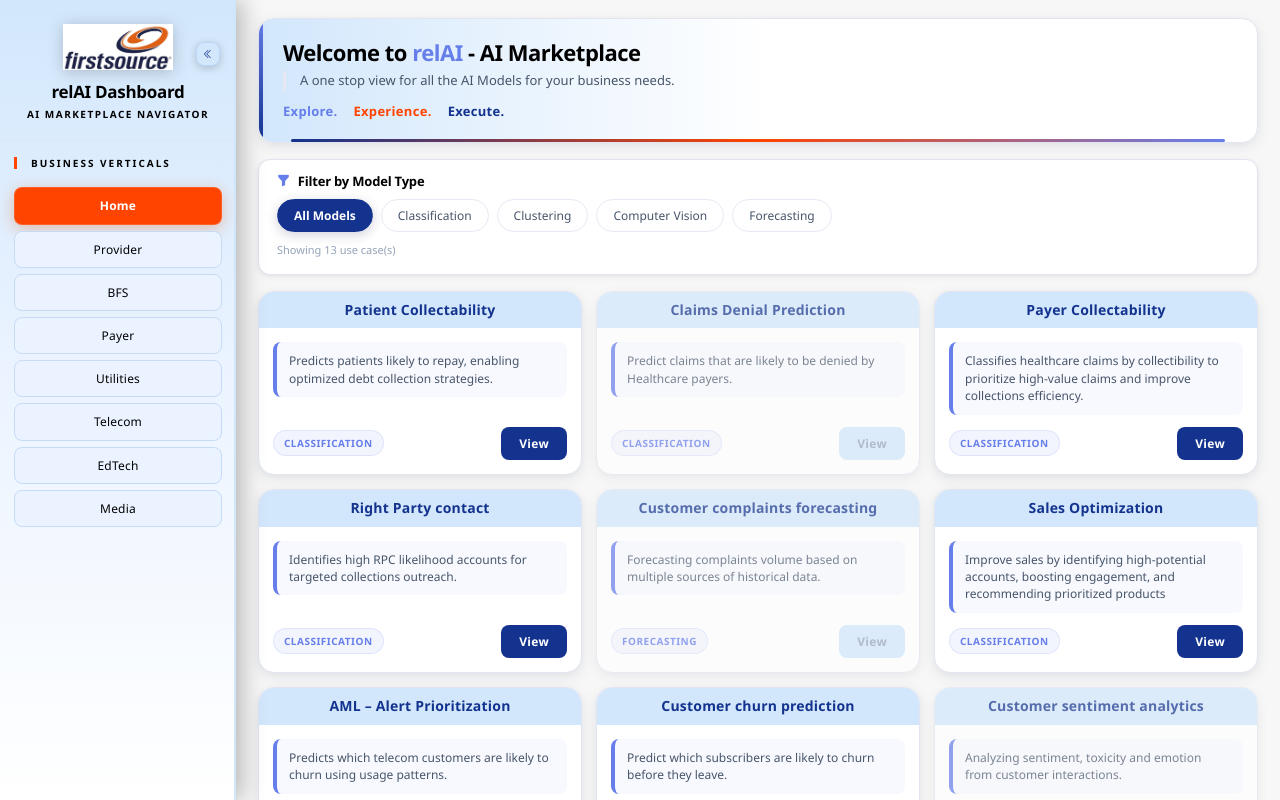
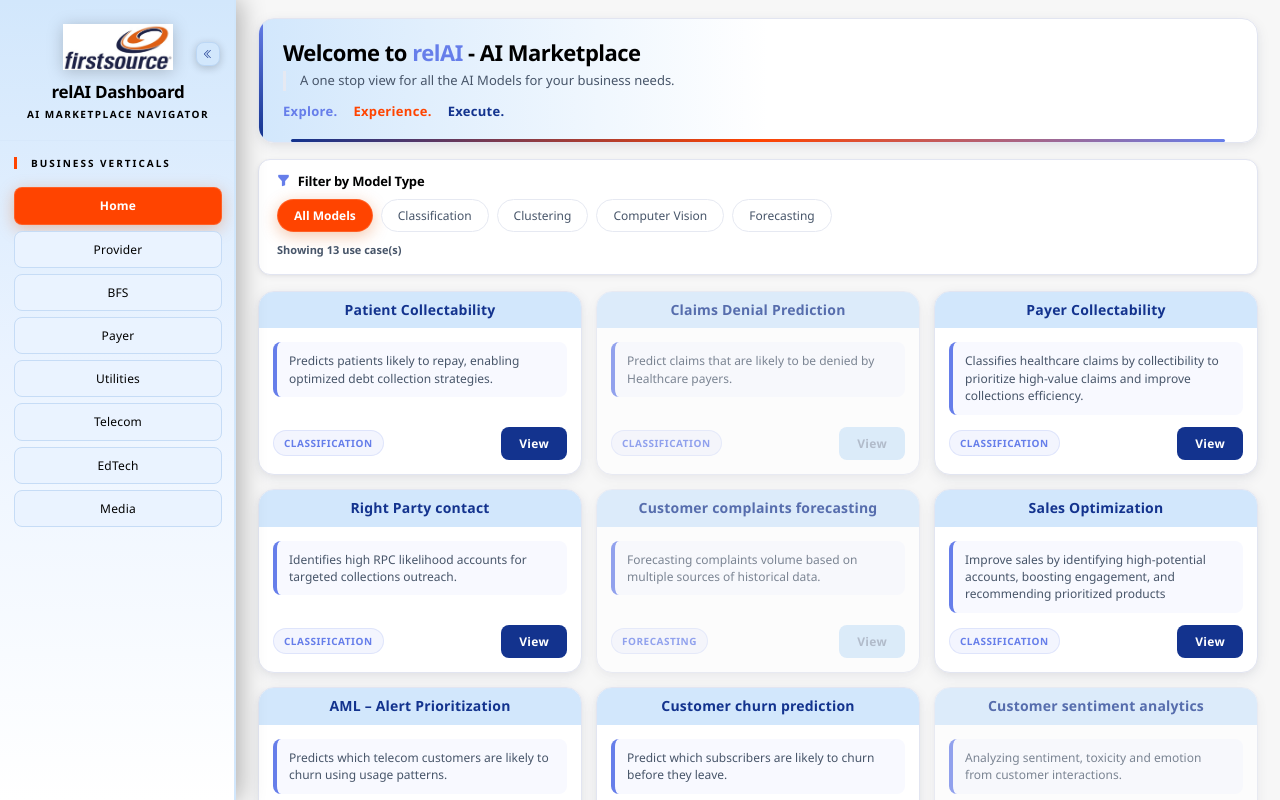
Before and after one commit to soumyajitfs/RELAI-MARKET-PLACE, a React (Create React App) app: page / in a window 1280 px wide. Built offline with nearby package versions, Linux system fonts and the light colour scheme; a web font is replaced by a local one; what chartjs-plugin-datalabels would draw is missing.

Commit message:
Update111

```diff
--- a/src/pages/LandingPage.jsx
+++ b/src/pages/LandingPage.jsx
@@ -24,8 +24,8 @@
 
   return (
     <div className="landing-page">
-      {/* Welcome Header - only shown on Home vertical */}
-      {selectedVertical === 'Home' && <WelcomeHeader />}
+      {/* Welcome Header - shown on all verticals for consistent top layout */}
+      <WelcomeHeader />
 
       {/* Filter Bar */}
       <FilterBar
--- a/src/styles/global.css
+++ b/src/styles/global.css
@@ -462,16 +462,17 @@
 }
 
 .filter-btn.active {
-  background: var(--gradient-dark-blue);
+  background: linear-gradient(135deg, var(--primary-orange) 0%, var(--primary-orange-light) 100%);
   color: white;
-  border-color: var(--primary-dark);
+  border-color: rgba(255,255,255,0.15);
   font-weight: 600;
-  box-shadow: 0 3px 12px rgba(27, 31, 75, 0.2);
+  box-shadow: 0 4px 16px rgba(223, 96, 20, 0.35);
 }
 
 .filter-count {
   font-size: 13px;
-  color: var(--text-muted);
+  color: var(--text-secondary);
+  font-weight: 700;
 }
 
 
```
